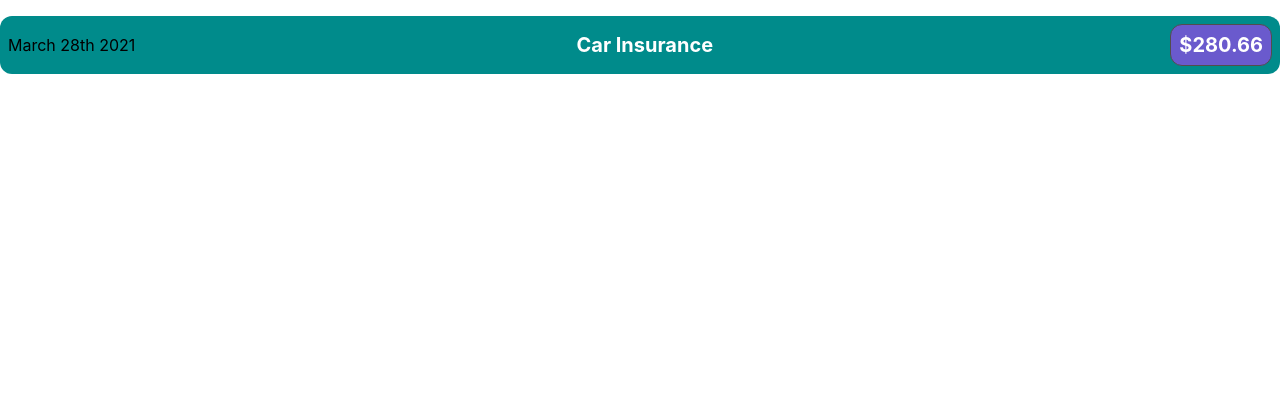
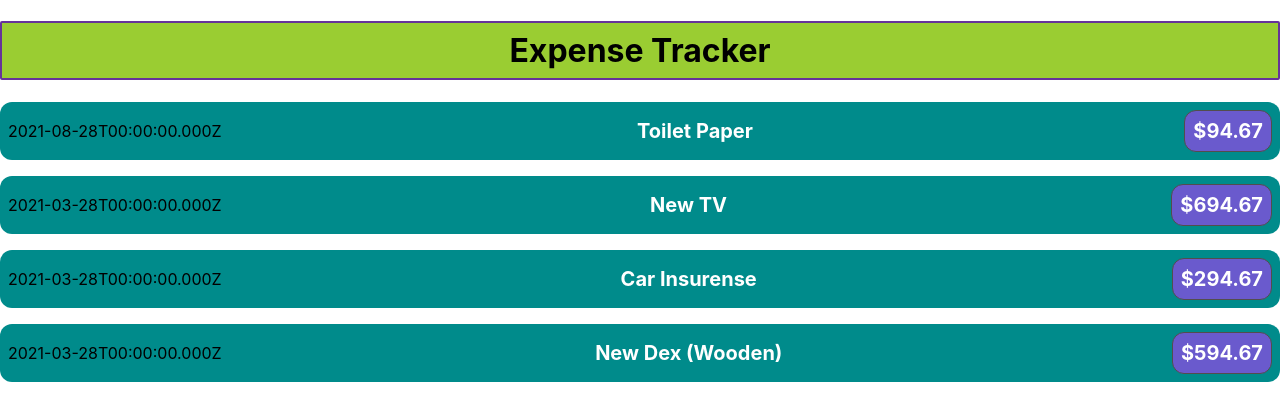
Before and after one commit to 404Bappy/expense-tracker-app, a React (Create React App) app: page / in a window 1280 px wide. Shown: the top 420 px of the page. Built offline with nearby package versions, Linux system fonts and the light colour scheme.

Commit message:
first commit

```diff
--- a/src/App.css
+++ b/src/App.css
@@ -28,10 +28,20 @@
   color: #61dafb;
 }
 
+
+.title-app {
+  border: 2px solid rebeccapurple;
+  padding: 0.5rem;
+  font: bold;
+  background-color: yellowgreen;
+  border-radius: 2px;
+}
+
 @keyframes App-logo-spin {
   from {
     transform: rotate(0deg);
   }
+
   to {
     transform: rotate(360deg);
   }
--- a/src/App.js
+++ b/src/App.js
@@ -3,9 +3,41 @@
 import ExpenseItem from './Components/ExpenseItem';
 
 function App() {
+  const expenses = [
+    {
+      id: 'e1',
+      title: "Toilet Paper",
+      amount: 94.67,
+      date: new Date(2021, 7, 28)
+    },
+    {
+      id: 'e2',
+      title: "New TV",
+      amount: 694.67,
+      date: new Date(2021, 2, 28)
+    },
+    {
+      id: 'e3',
+      title: "Car Insurense",
+      amount: 294.67,
+      date: new Date(2021, 2, 28)
+    },
+    {
+      id: 'e4',
+      title: "New Dex (Wooden)",
+      amount: 594.67,
+      date: new Date(2021, 2, 28)
+    },
+
+  ];
   return (
     <div className="App">
-      <ExpenseItem></ExpenseItem>
+      <h1 className='title-app'>Expense Tracker</h1>
+      <ExpenseItem title={expenses[0].title} amount={expenses[0].amount} date={expenses[0].date}></ExpenseItem>
+      <ExpenseItem title={expenses[1].title} amount={expenses[1].amount} date={expenses[1].date}></ExpenseItem>
+      <ExpenseItem title={expenses[2].title} amount={expenses[2].amount} date={expenses[2].date}></ExpenseItem>
+      <ExpenseItem title={expenses[3].title} amount={expenses[3].amount} date={expenses[3].date}></ExpenseItem>
+
     </div>
   );
 }
--- a/src/Components/ExpenseItem.js
+++ b/src/Components/ExpenseItem.js
@@ -1,16 +1,16 @@
 import React from 'react';
 import './ExpenseItem.css';
 
-const ExpenseItem = () => {
+const ExpenseItem = (props) => {
     const expenseDate = new Date(2021, 2, 28);
     const expenseTitle = 'Car Insurance';
     const expenseAmount = 294.67;
     return (
         <div className='expense-item'>
-            <div>March 28th 2021</div>
+            <div>{props.date.toISOString()}</div>
             <div className='expense-item__description'>
-                <h2>Car Insurance</h2>
-                <div className='expense-item__price'>$280.66</div>
+                <h2>{props.title}</h2>
+                <div className='expense-item__price'>${props.amount}</div>
             </div>
         </div>
     );
```
